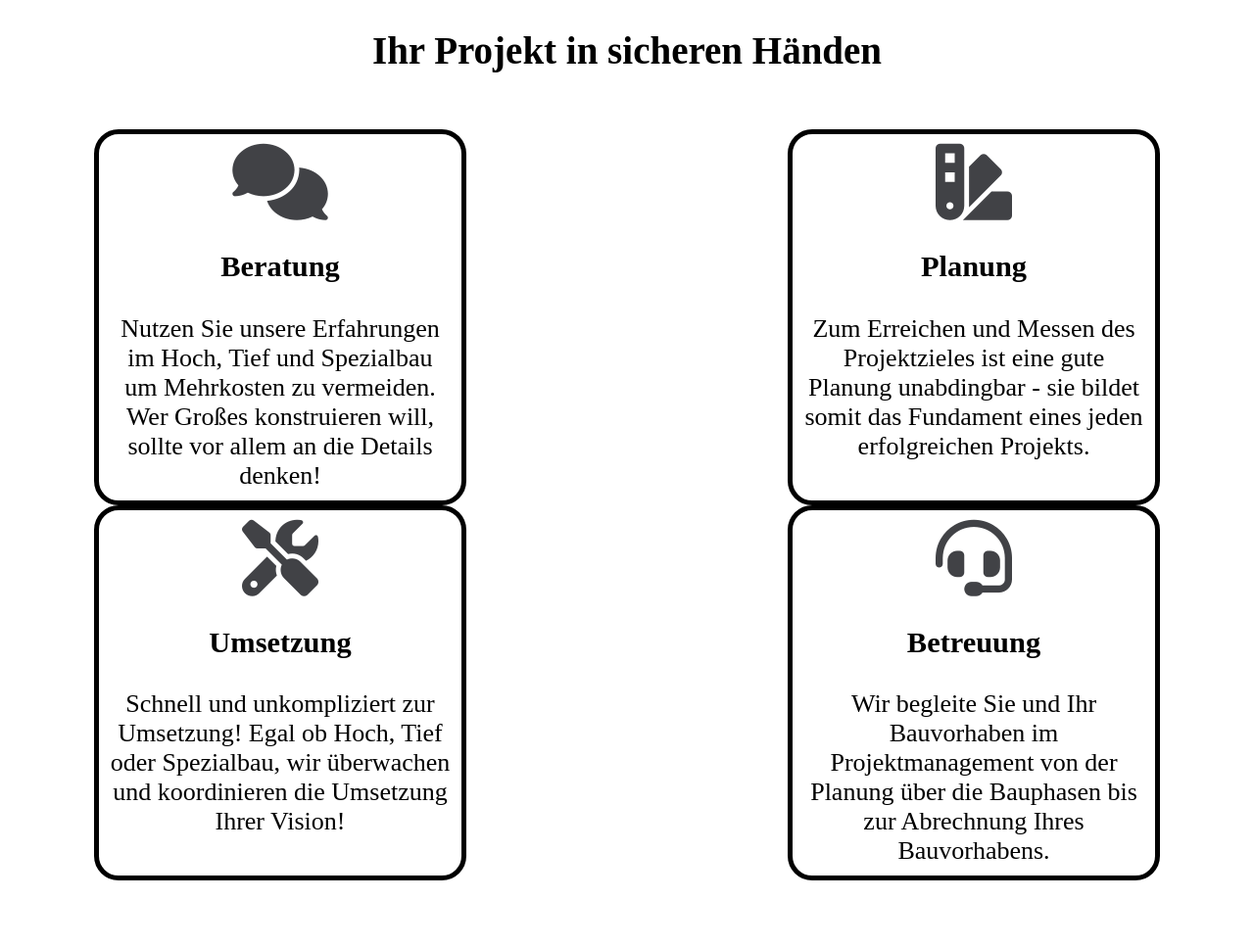
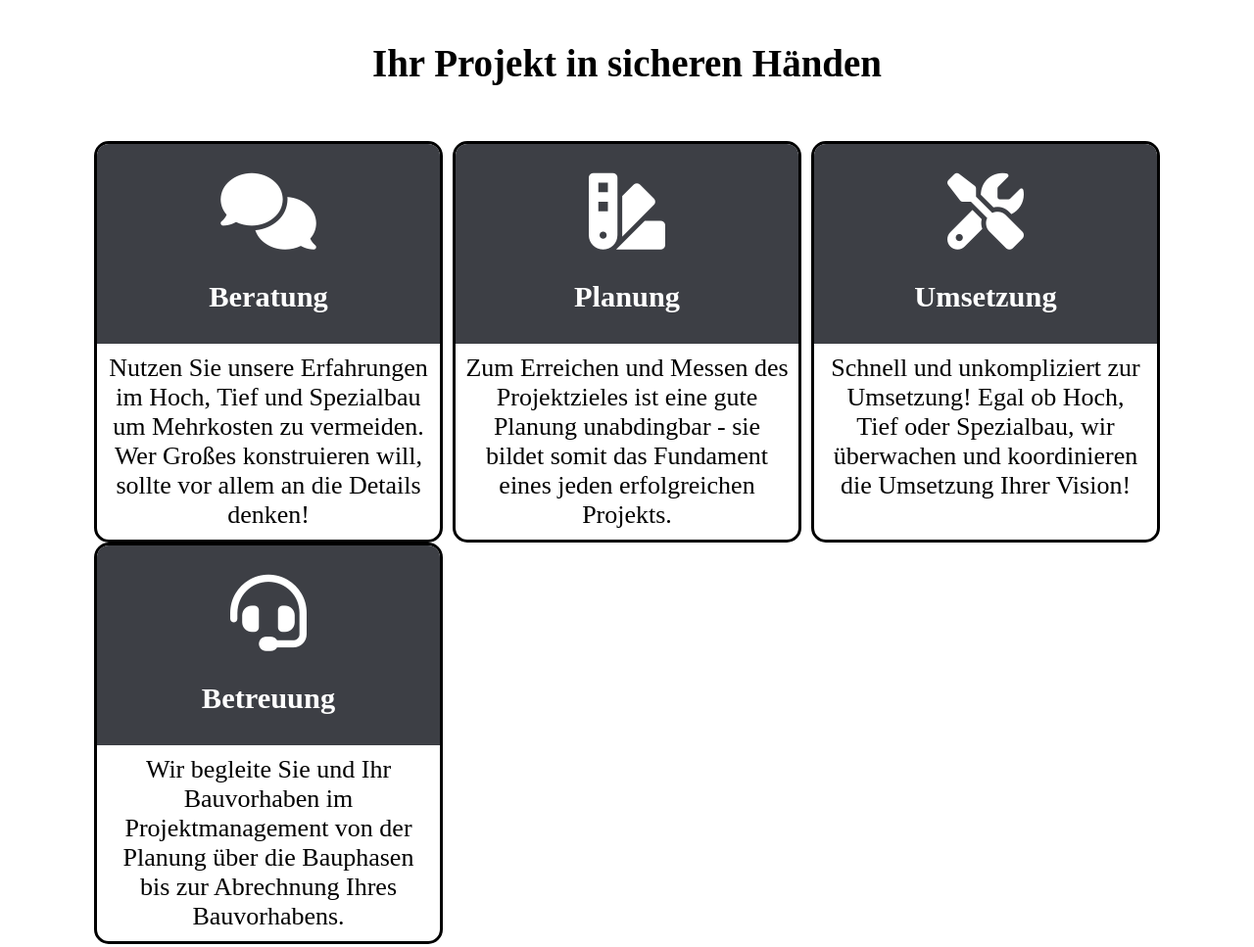
Before and after one commit to KeavJoh/Alfaplan_Web, a plain HTML site: page index.html in a window 1280 px wide. Shown: the part 803-1770 px from the top of the page at 98% size. Before the commit the page ends 1727 px from the top, so only its background shows below. Drawn offline with Linux system fonts and the light colour scheme.

Commit message:
design changes

```diff
--- a/css/main.css
+++ b/css/main.css
@@ -81,6 +81,12 @@ a {
     flex-direction: column;
     justify-content: space-around;
     align-items: center;
+    padding-top: 45px;
+    padding-bottom: 45px;
+}
+
+.content h2 {
+    margin-top: unset;
 }
 
 .service-content {
@@ -93,7 +99,7 @@ a {
 }
 
 .icon-color {
-    color: #414246;
+    color: white;
 }
 
 .service-inner-content {
@@ -102,12 +108,28 @@ a {
     align-items: center;
     justify-content: flex-start;
     width: 350px;
-    padding: 10px;
-    border: 5px solid black;
-    border-radius: 25px;
+    border: 3px solid black;
+    border-radius: 15px;
 }
 
 .service-inner-content p {
     margin: unset;
     text-align: center;
+    margin: 10px;
 }
+
+.bg-grey {
+    background-color: #3D3F45;
+    width: 100%;
+    display: flex;
+    flex-direction: column;
+    justify-content: center;
+    align-items: center;
+    border-top-right-radius: 12px;
+    border-top-left-radius: 12px;
+    padding-top: 30px;
+}
+
+.bg-grey h3 {
+    color: white;
+}
--- a/index.html
+++ b/index.html
@@ -43,26 +43,34 @@
         <h2>Ihr Projekt in sicheren Händen</h2>
         <div class="service-content">
             <div class="service-inner-content">
+                <div class="bg-grey">
                     <i class="fa-solid fa-comments fa-3x icon-color"></i>
                     <h3>Beratung</h3>
+                </div>
                 <p>Nutzen Sie unsere Erfahrungen im Hoch, Tief und Spezialbau um Mehrkosten zu vermeiden. Wer Großes
                     konstruieren will, sollte vor allem an die Details denken!</p>
             </div>
             <div class="service-inner-content">
+                <div class="bg-grey">
                     <i class="fa-solid fa-swatchbook fa-3x icon-color"></i>
                     <h3>Planung</h3>
+                </div>
                 <p>Zum Erreichen und Messen des Projektzieles ist eine gute Planung unabdingbar - sie bildet somit das
                     Fundament eines jeden erfolgreichen Projekts.</p>
             </div>
             <div class="service-inner-content">
+                <div class="bg-grey">
                     <i class="fa-solid fa-screwdriver-wrench fa-3x icon-color"></i>
                     <h3>Umsetzung</h3>
+                </div>
                 <p>Schnell und unkompliziert zur Umsetzung! Egal ob Hoch, Tief oder Spezialbau, wir überwachen und
                     koordinieren die Umsetzung Ihrer Vision!</p>
             </div>
             <div class="service-inner-content">
+                <div class="bg-grey">
                     <i class="fa-solid fa-headset fa-3x icon-color"></i>
                     <h3>Betreuung</h3>
+                </div>
                 <p>Wir begleite Sie und Ihr Bauvorhaben im Projektmanagement von der Planung über die Bauphasen bis zur
                     Abrechnung Ihres Bauvorhabens.</p>
             </div>
```
Lines whose indentation alone changed are shown as unchanged.
